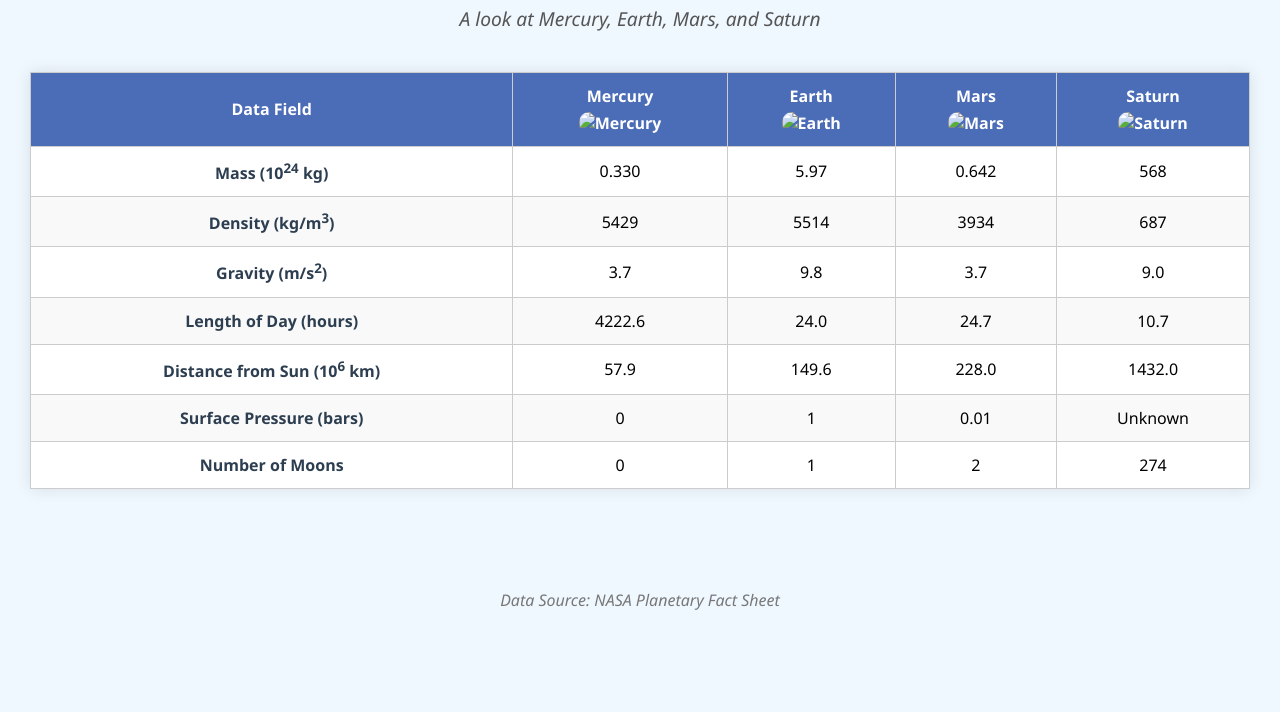
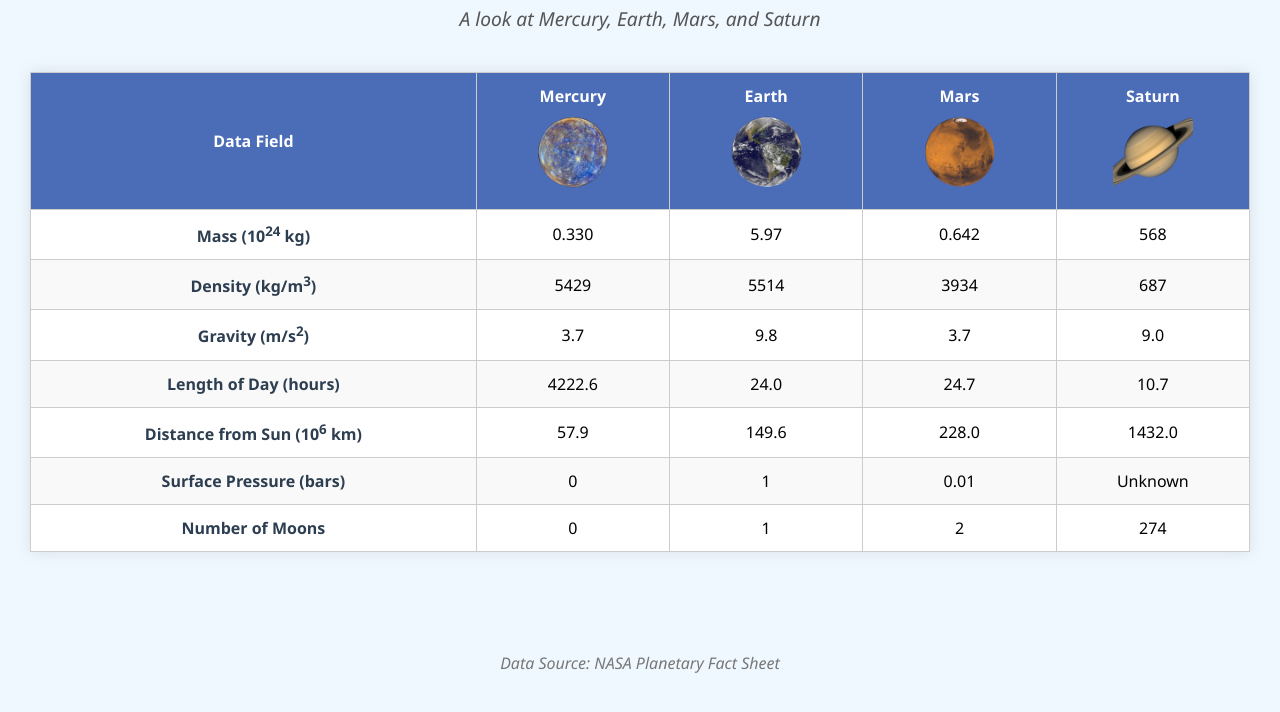
Before and after one commit to Peacealmutairi/webdev_lab7, a plain HTML site: page index.html in a window 1280 px wide. Shown: the part 124-836 px from the top of the page. Before the commit the page ends 800 px from the top, so only its background shows below. Drawn offline with Linux system fonts and the light colour scheme.

Commit message:
Update index.html

```diff
--- a/index.html
+++ b/index.html
@@ -19,19 +19,19 @@
            <th>Data Field</th>
            <th>
            Mercury<br>
-           <img src="images/mercury" alt="Mercury" class="planet-img">
+           <img src="images/mercury.png" alt="Mercury" class="planet-img">
           </th>
           <th>
            Earth<br>
-           <img src="images/earth" alt="Earth" class="planet-img">
+           <img src="images/earth.png" alt="Earth" class="planet-img">
           </th>
           <th>
            Mars<br>
-           <img src="images/mars" alt="Mars" class="planet-img">
+           <img src="images/mars.png" alt="Mars" class="planet-img">
           </th>
           <th>
            Saturn<br>
-           <img src="images/saturn" alt="Saturn" class="planet-img">
+           <img src="images/saturn.png" alt="Saturn" class="planet-img">
           </th>
           </tr>
         </thead>
```
